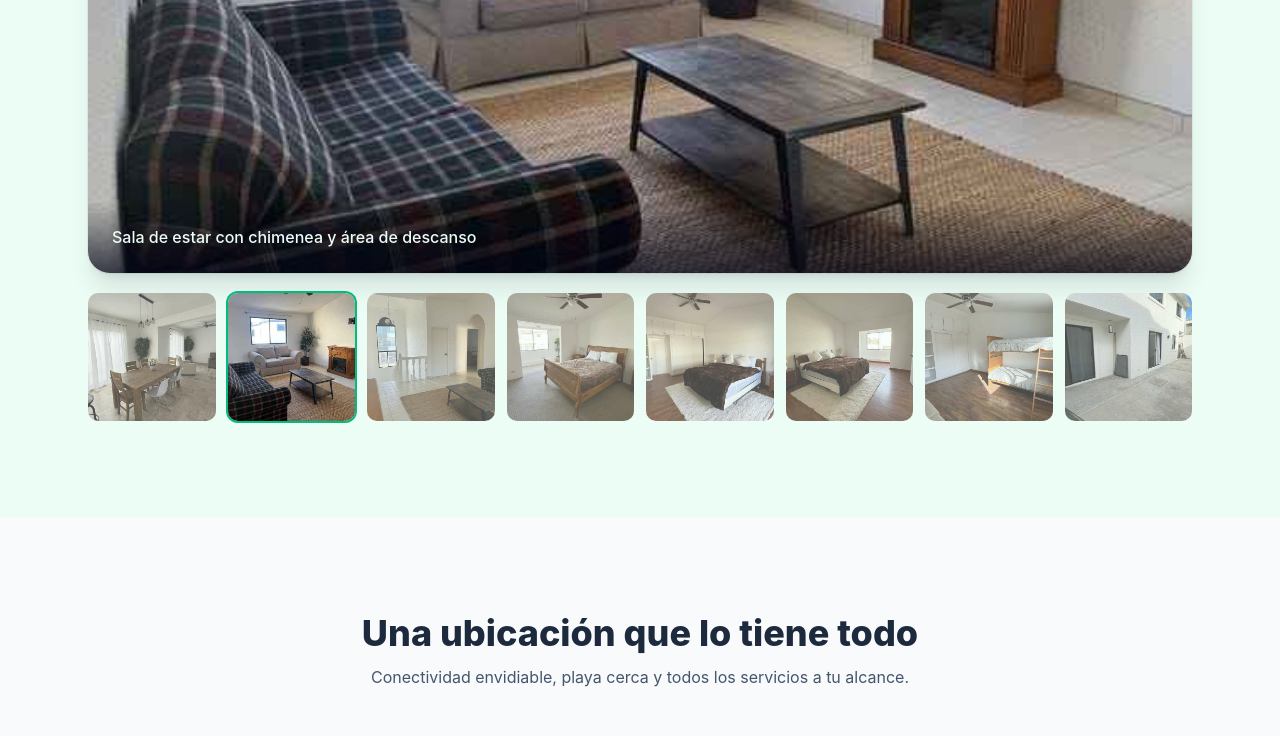
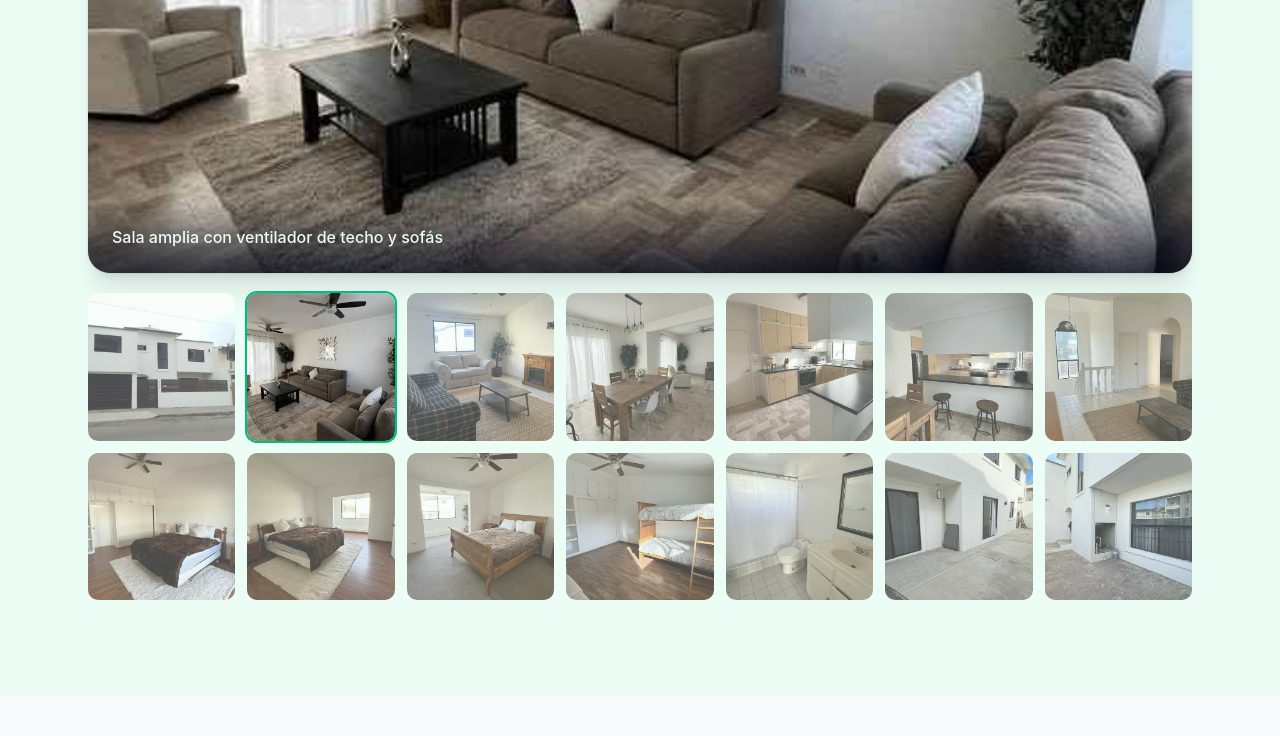
Before and after one commit to amconsultingandservicessc-byte/Granizo-Landing, a Next.js app: page / in a window 1280 px wide. Shown: the part 1336-2072 px from the top of the page. Built offline with nearby package versions, Linux system fonts and the light colour scheme.

Commit message:
Galería: 14 fotos (agrega cocina, baño, sala 2, patio) y corrige descripciones

```diff
--- a/components/galeria.tsx
+++ b/components/galeria.tsx
@@ -6,14 +6,20 @@ import { ChevronLeft, ChevronRight } from "lucide-react"
 import { Reveal } from "@/components/reveal"
 
 const fotos = [
-  { src: "/images/comedor.jpg", alt: "Comedor amplio con mesa de madera y luz natural" },
-  { src: "/images/sala.jpg", alt: "Sala de estar con chimenea y área de descanso" },
-  { src: "/images/estancia.jpg", alt: "Estancia de TV y vestíbulo con doble altura" },
-  { src: "/images/recamara-principal.jpg", alt: "Recámara principal con cama king y clóset" },
-  { src: "/images/recamara-2.jpg", alt: "Segunda recámara amplia con piso de madera" },
-  { src: "/images/recamara-3.jpg", alt: "Tercera recámara iluminada con ventanal" },
+  { src: "/images/fachada.jpg", alt: "Fachada de la residencia con cochera y portón" },
+  { src: "/images/sala-2.jpg", alt: "Sala amplia con ventilador de techo y sofás" },
+  { src: "/images/sala.jpg", alt: "Sala con chimenea decorativa y área de descanso" },
+  { src: "/images/comedor.jpg", alt: "Comedor con mesa de madera y luz natural" },
+  { src: "/images/cocina.jpg", alt: "Cocina integral con barra y gabinetes de madera" },
+  { src: "/images/cocina-barra.jpg", alt: "Barra de cocina con bancos, abierta al comedor" },
+  { src: "/images/estancia.jpg", alt: "Estancia con sala de TV y barandal de escalera" },
+  { src: "/images/recamara-2.jpg", alt: "Recámara con clósets integrados y piso de madera" },
+  { src: "/images/recamara-3.jpg", alt: "Recámara luminosa con ventanal y techo alto" },
+  { src: "/images/recamara-principal.jpg", alt: "Recámara con cama de madera y ventana" },
   { src: "/images/recamara-literas.jpg", alt: "Recámara con literas y clósets integrados" },
+  { src: "/images/bano.jpg", alt: "Baño completo con regadera y tocador" },
   { src: "/images/patio.jpg", alt: "Patio trasero amplio con acabados de concreto" },
+  { src: "/images/patio-lateral.jpg", alt: "Patio interior con piso de ladrillo" },
 ]
 
 export function Galeria() {
@@ -86,7 +92,7 @@ export function Galeria() {
         </Reveal>
 
         {/* Thumbnails */}
-        <div className="mt-5 grid grid-cols-4 gap-2 sm:grid-cols-8 sm:gap-3">
+        <div className="mt-5 grid grid-cols-5 gap-2 sm:grid-cols-7 sm:gap-3">
           {fotos.map((foto, i) => (
             <button
               key={foto.src}
```
